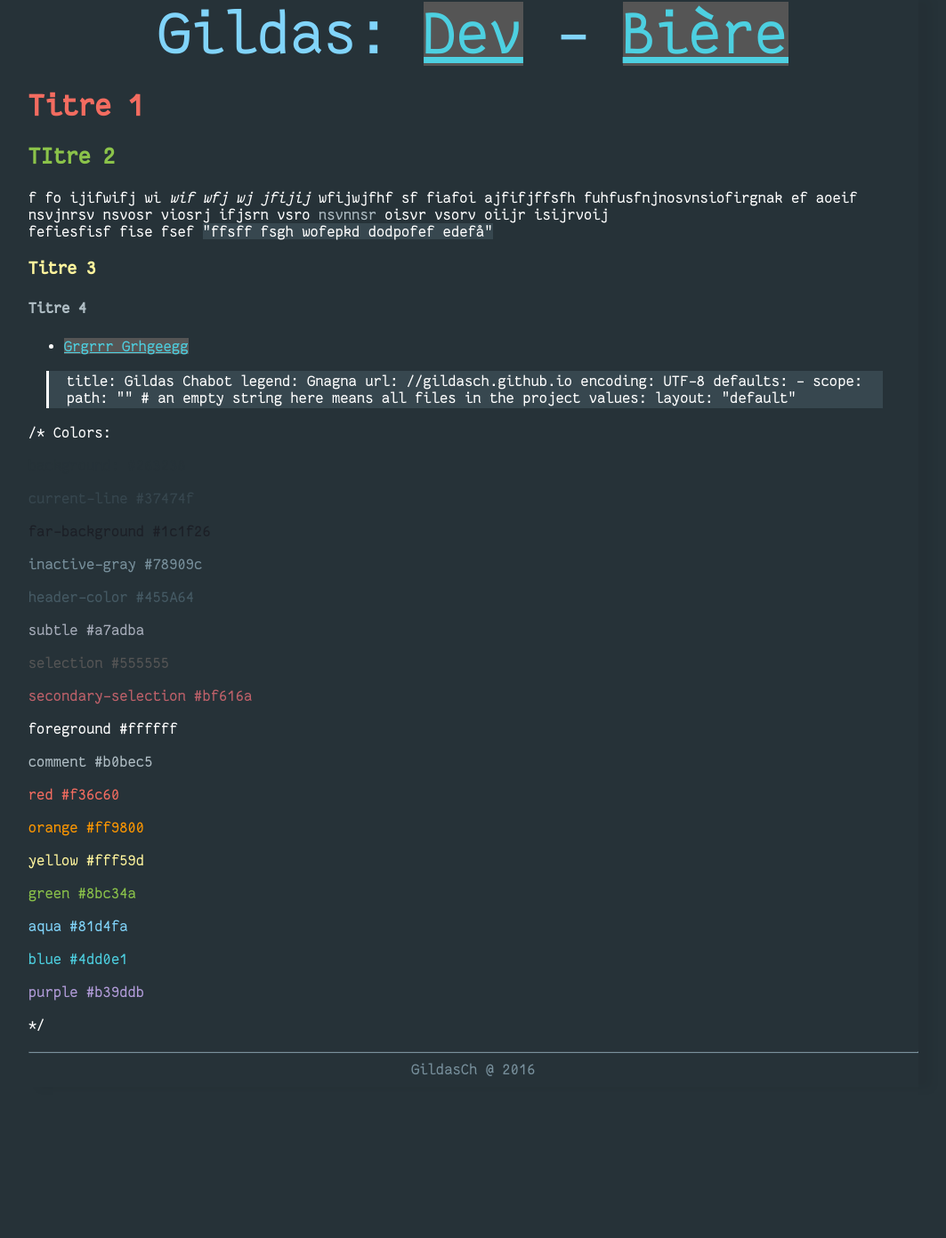
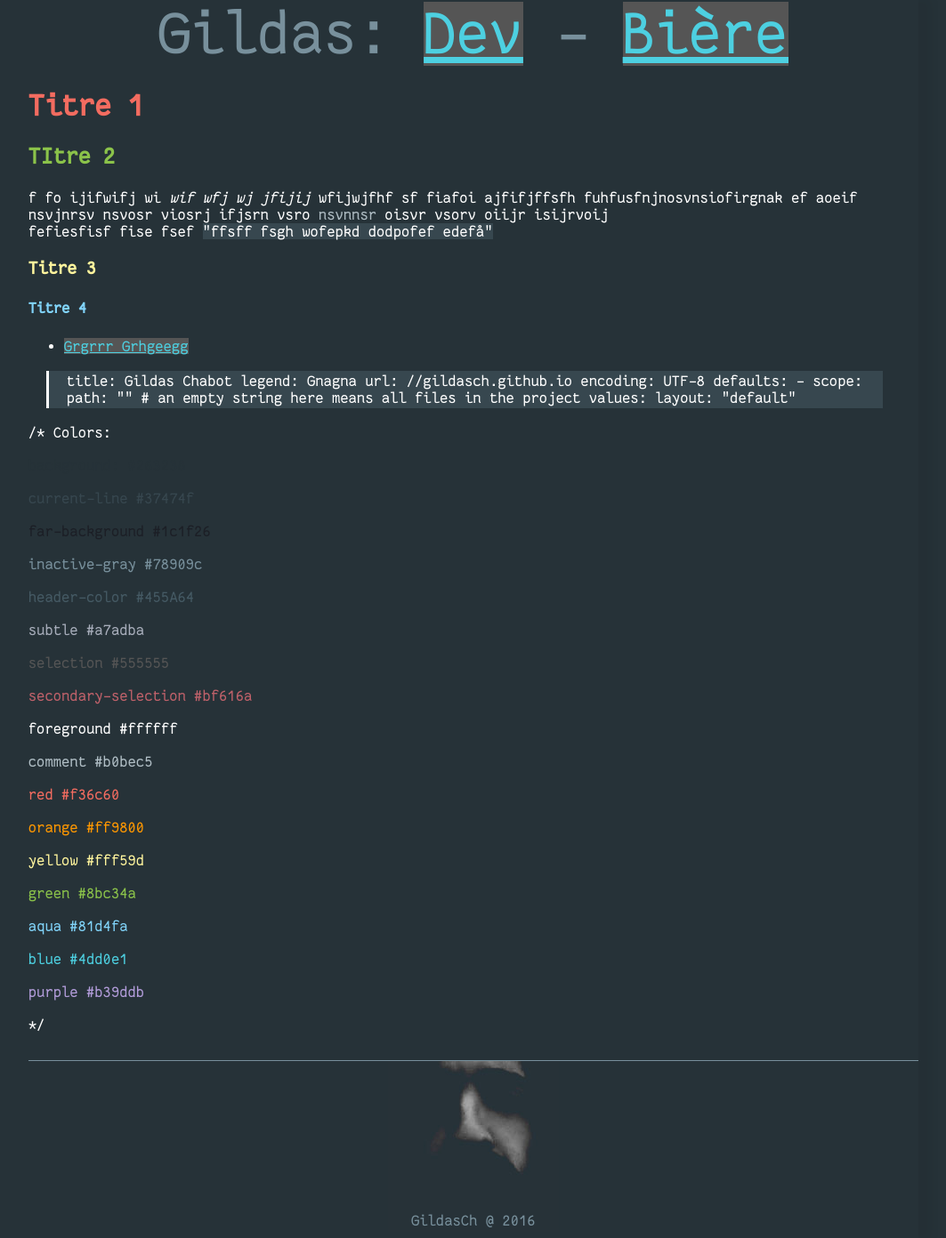
Before and after one commit to GildasCh/gildasch.github.io, a Jekyll site: the page index_static.html, which Jekyll copies as it is, in a window 1280 px wide. Shown: the whole page at 89% size, without its empty margins (108-1171 px from the left). Built offline with Jekyll 4.4.1, drawn with Linux system fonts in a browser that asks for light colours; before the commit the page ends 1222 px from its top, so only the background shows below that.

Commit message:
Adding footer image

```diff
--- a/_layouts/default.html
+++ b/_layouts/default.html
@@ -11,8 +11,6 @@
 	  <div id='content'>
         {{ content }}
 	  </div>
-
-      <div id='footer'><hr />
-        GildasCh @ 2016</div>
+      <div id='footer'>GildasCh @ 2016</div>
     </body>
 </html>
--- a/assets/css/main.css
+++ b/assets/css/main.css
@@ -37,7 +37,8 @@
 #header {
     font-size:4em;
     margin:0;
-    color:#81d4fa;
+    // color:#81d4fa;
+    color:#78909c;
     font-weight:200;
     text-align:center;
 }
@@ -46,14 +47,15 @@
 }
 
 #footer {
-    margin-top:20px;
+    margin-top:30px;
     padding-bottom:10px;
     color:#78909c;
     text-align:center;
-}
-
-#footer hr {
-    border-color:#78909c;
+    background-image:url('../images/gildas2.jpg');
+    background-position:top center;
+    background-repeat:no-repeat;
+    padding-top:170px;
+    border-top:1px solid #78909c;
 }
 
 h1 {
@@ -70,7 +72,8 @@
 }
 
 h4 {
-    color:#b0bec5;
+    // color:#b0bec5;
+    color:#81d4fa;
 }
 
 em {
--- a/index_static.html
+++ b/index_static.html
@@ -60,8 +60,7 @@
 
 	  </div>
 
-<div id='footer'><hr />
-GildasCh @ 2016</div>
+<div id='footer'>GildasCh @ 2016</div>
 
 </body>
 </html>
```
Also changed, not shown: assets/images/gildas2.jpg (added).
